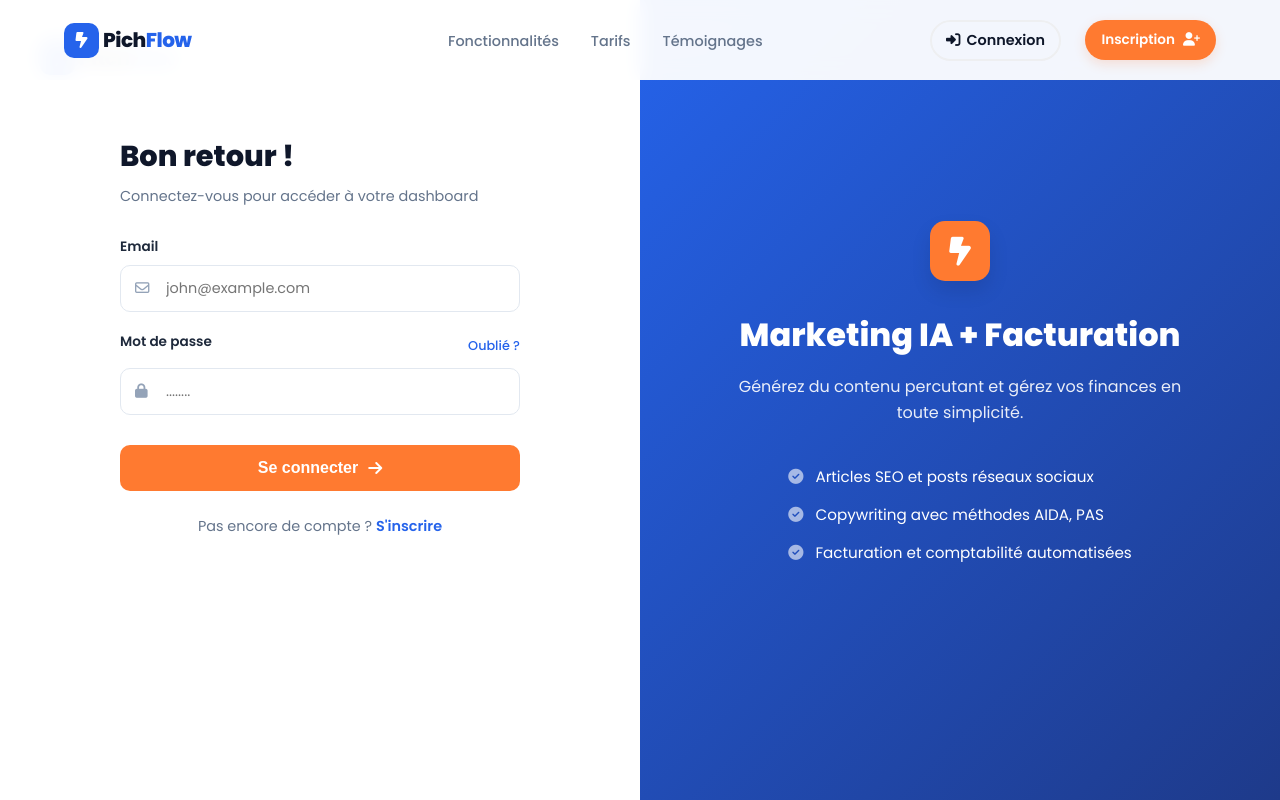
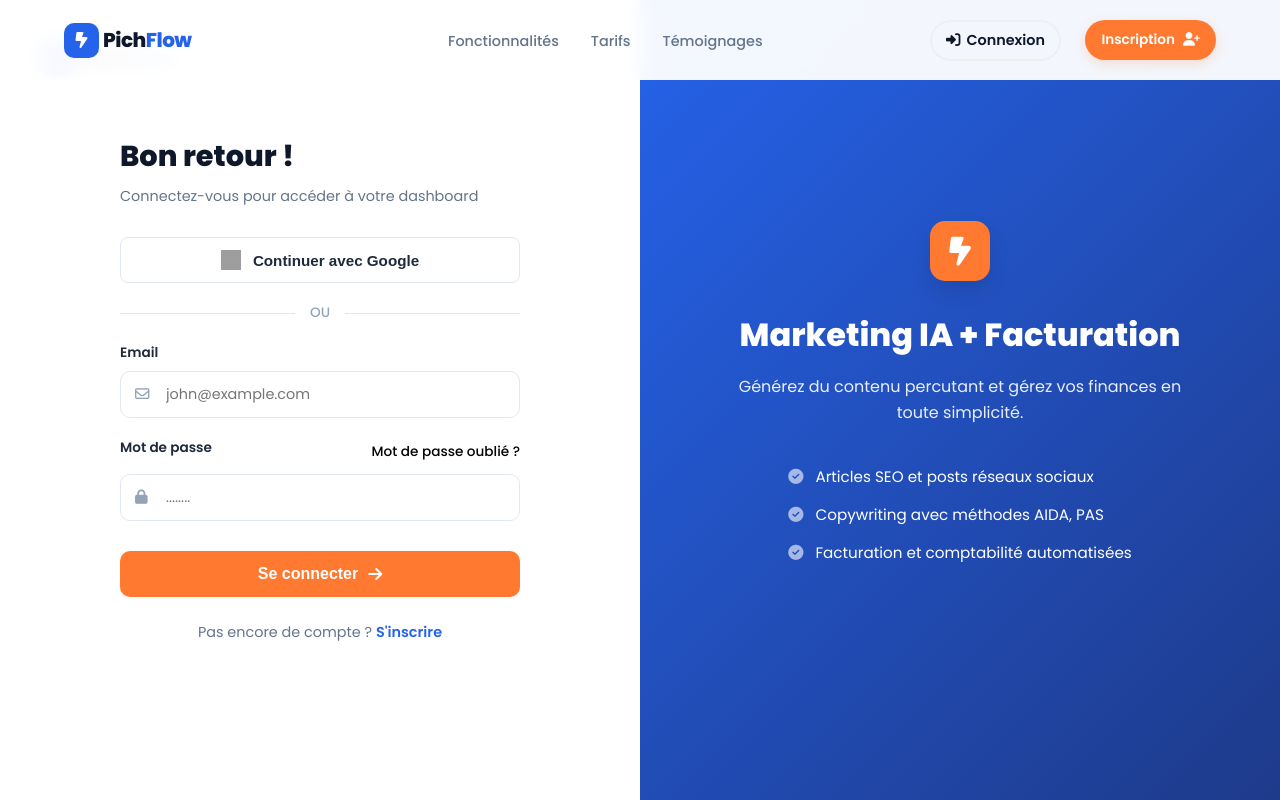
Before and after one commit to Carin5158/pichtfow, a Next.js app: page /connexion in a window 1280 px wide. Shown: the top 800 px of the page. Built offline with nearby package versions, Linux system fonts and the light colour scheme; grey boxes are pictures that could not be loaded; a web font is replaced by a local one.

Commit message:
mise à jour

```diff
--- a/package.json
+++ b/package.json
@@ -12,6 +12,7 @@
     "next": "16.1.0",
     "react": "19.2.3",
     "react-dom": "19.2.3",
+    "react-markdown": "^10.1.0",
     "recharts": "^3.6.0"
   },
   "devDependencies": {
--- a/src/app/connexion/page.tsx
+++ b/src/app/connexion/page.tsx
@@ -1,9 +1,43 @@
+'use client';
+
+import { useState } from 'react';
 import Link from 'next/link';
 
 export default function Connexion() {
+  // États pour la gestion du chargement
+  const [isLoading, setIsLoading] = useState(false);
+  const [isGoogleLoading, setIsGoogleLoading] = useState(false);
+
+  const [formData, setFormData] = useState({ email: '', password: '' });
+
+  // 1. GESTION DU CLIC GOOGLE (Redirection Backend)
+  const handleGoogleLogin = () => {
+    setIsGoogleLoading(true);
+
+    // Le développeur Backend te donnera cette URL.
+    // Elle redirige l'utilisateur vers Google pour validation.
+    const BACKEND_GOOGLE_URL = "https://ton-api.com/auth/google";
+
+    // On simule un petit délai avant la redirection pour l'effet visuel
+    setTimeout(() => {
+      window.location.href = BACKEND_GOOGLE_URL;
+    }, 800);
+  };
+
+  // 2. GESTION DU FORMULAIRE CLASSIQUE
+  const handleSubmit = async (e) => {
+    e.preventDefault();
+    setIsLoading(true);
+
+    // Ici le développeur backend fera son appel API (ex: fetch('/api/login'))
+    console.log("Données envoyées :", formData);
+
+    // Simulation de réponse
+    setTimeout(() => setIsLoading(false), 2000);
+  };
+
   return (
     <div className="auth-container">
-      {/* Côté Gauche : Formulaire de connexion */}
       <div className="auth-form-side">
         <div className="auth-header">
           <Link href="/" className="logo">
@@ -18,28 +52,70 @@ export default function Connexion() {
           <h1>Bon retour !</h1>
           <p className="subtitle">Connectez-vous pour accéder à votre dashboard</p>
 
-          <form className="auth-form">
+          {/* BOUTON GOOGLE AVEC ÉTAT DE CHARGEMENT */}
+          <button
+            type="button"
+            className="btn-google"
+            onClick={handleGoogleLogin}
+            disabled={isGoogleLoading || isLoading}
+          >
+            {isGoogleLoading ? (
+              <i className="fa-solid fa-spinner fa-spin"></i>
+            ) : (
+              <img
+                src="https://fonts.gstatic.com/s/i/productlogos/googleg/v6/24px.svg"
+                alt="Google"
+              />
+            )}
+            {isGoogleLoading ? "Redirection..." : "Continuer avec Google"}
+          </button>
+
+          <div className="auth-separator">
+            <span>OU</span>
+          </div>
+
+          <form className="auth-form" onSubmit={handleSubmit}>
             <div className="input-group">
               <label>Email</label>
               <div className="input-wrapper">
                 <i className="fa-regular fa-envelope"></i>
-                <input type="email" placeholder="john@example.com" required />
+                <input
+                  type="email"
+                  placeholder="john@example.com"
+                  required
+                  value={formData.email}
+                  onChange={(e) => setFormData({...formData, email: e.target.value})}
+                />
               </div>
             </div>
 
             <div className="input-group">
               <div className="label-row">
                 <label>Mot de passe</label>
-                <Link href="#" className="forgot-pass">Oublié ?</Link>
+                <Link href="#" className="forgot-pass">Mot de passe oublié ?</Link>
               </div>
               <div className="input-wrapper">
                 <i className="fa-solid fa-lock"></i>
-                <input type="password" placeholder="........" required />
+                <input
+                  type="password"
+                  placeholder="........"
+                  required
+                  value={formData.password}
+                  onChange={(e) => setFormData({...formData, password: e.target.value})}
+                />
               </div>
             </div>
 
-            <button type="submit" className="btn-auth-submit">
-              Se connecter <i className="fa-solid fa-arrow-right"></i>
+            <button
+              type="submit"
+              className="btn-auth-submit"
+              disabled={isLoading || isGoogleLoading}
+            >
+              {isLoading ? (
+                <><i className="fa-solid fa-spinner fa-spin"></i> Connexion...</>
+              ) : (
+                <>Se connecter <i className="fa-solid fa-arrow-right"></i></>
+              )}
             </button>
           </form>
 
@@ -49,7 +125,6 @@ export default function Connexion() {
         </div>
       </div>
 
-      {/* Côté Droit : Panel de présentation (Identique à l'inscription) */}
       <div className="auth-info-side">
         <div className="info-content">
           <div className="info-icon-box">
--- a/src/app/globals.css
+++ b/src/app/globals.css
@@ -1770,3 +1770,76 @@ body {
     font-size: 1.6rem;
   }
 }
+
+
+
+/* --- Bouton Google --- */
+.btn-google {
+  width: 100%;
+  display: flex;
+  align-items: center;
+  justify-content: center;
+  gap: 12px;
+  padding: 12px;
+  background: white;
+  border: 1px solid #e2e8f0;
+  border-radius: 8px;
+  color: #1e293b;
+  font-weight: 600;
+  font-size: 0.95rem;
+  cursor: pointer;
+  transition: all 0.2s ease;
+  margin-bottom: 20px;
+}
+
+.btn-google:hover {
+  background: #f8fafc;
+  border-color: #cbd5e1;
+  box-shadow: 0 2px 4px rgba(0,0,0,0.05);
+}
+
+.btn-google img {
+  width: 20px;
+  height: 20px;
+}
+
+/* --- Séparateur OU --- */
+.auth-separator {
+  display: flex;
+  align-items: center;
+  text-align: center;
+  margin: 20px 0;
+  color: #94a3b8;
+  font-size: 0.85rem;
+  font-weight: 500;
+}
+
+.auth-separator::before,
+.auth-separator::after {
+  content: '';
+  flex: 1;
+  border-bottom: 1px solid #e2e8f0;
+}
+
+.auth-separator span {
+  padding: 0 15px;
+}
+
+/* --- Ajustement label row (pour mot de passe oublié) --- */
+.label-row {
+  display: flex;
+  justify-content: space-between;
+  align-items: center;
+  margin-bottom: 8px;
+}
+
+.forgot-pass {
+  font-size: 0.85rem;
+  color: var(--primary-blue);
+  text-decoration: none;
+  font-weight: 500;
+}
+
+.forgot-pass:hover {
+  text-decoration: underline;
+}
```
Also changed, not shown: src/app/(dashboard)/contenu-ia/page.tsx (+55 -23 lines), src/app/(dashboard)/factures/page.tsx (+114 -42 lines), src/app/(dashboard)/parametres/page.tsx (+1 -6 lines), src/app/page.tsx (+4 -4 lines), 1 other file (tests, documents, lock files or other folders).
